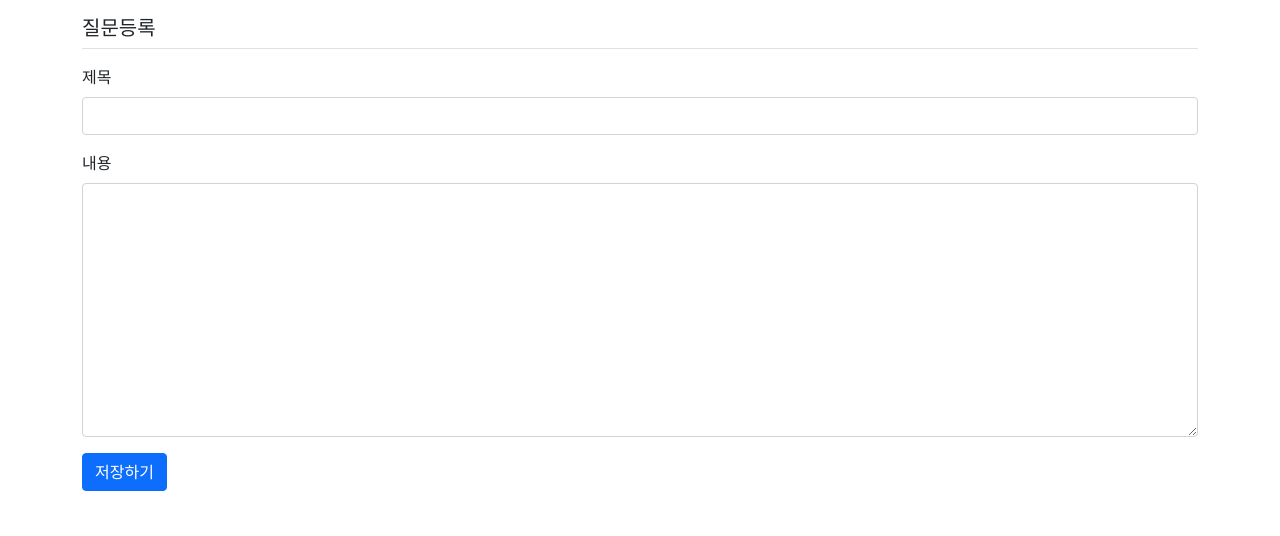
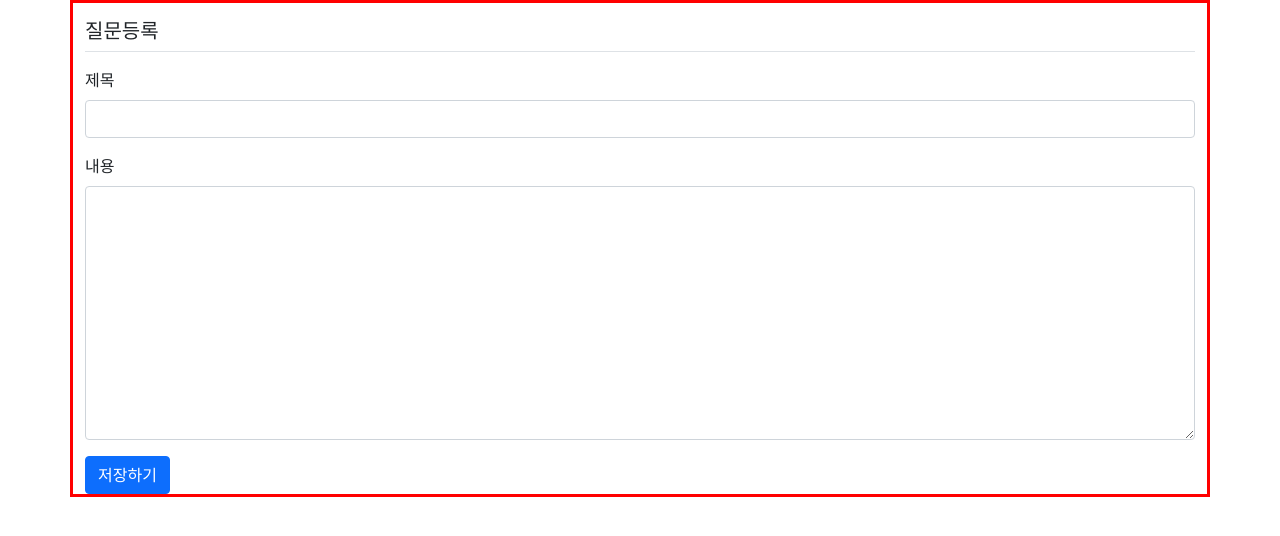
Before and after one commit to dino-21/Django_board_step1-1_crud, a Django app: page /pybo2/question/create/ in a window 1280 px wide. Shown: the part 57-593 px from the top of the page. Run offline with Django 5.2, Linux system fonts and the light colour scheme; some libraries are stand-ins or nearby versions.

Commit message:
Update question_form.html

```diff
--- a/Django_board1/templates/pybo2/question_form.html
+++ b/Django_board1/templates/pybo2/question_form.html
@@ -1,6 +1,6 @@
 {% extends 'base.html' %}
 {% block content %}
-<div class="container">
+<div class="container"  style="border:3px solid red">
     <h5 class="my-3 border-bottom pb-2">질문등록</h5>
     <form method="post">
         {% csrf_token %}
```
